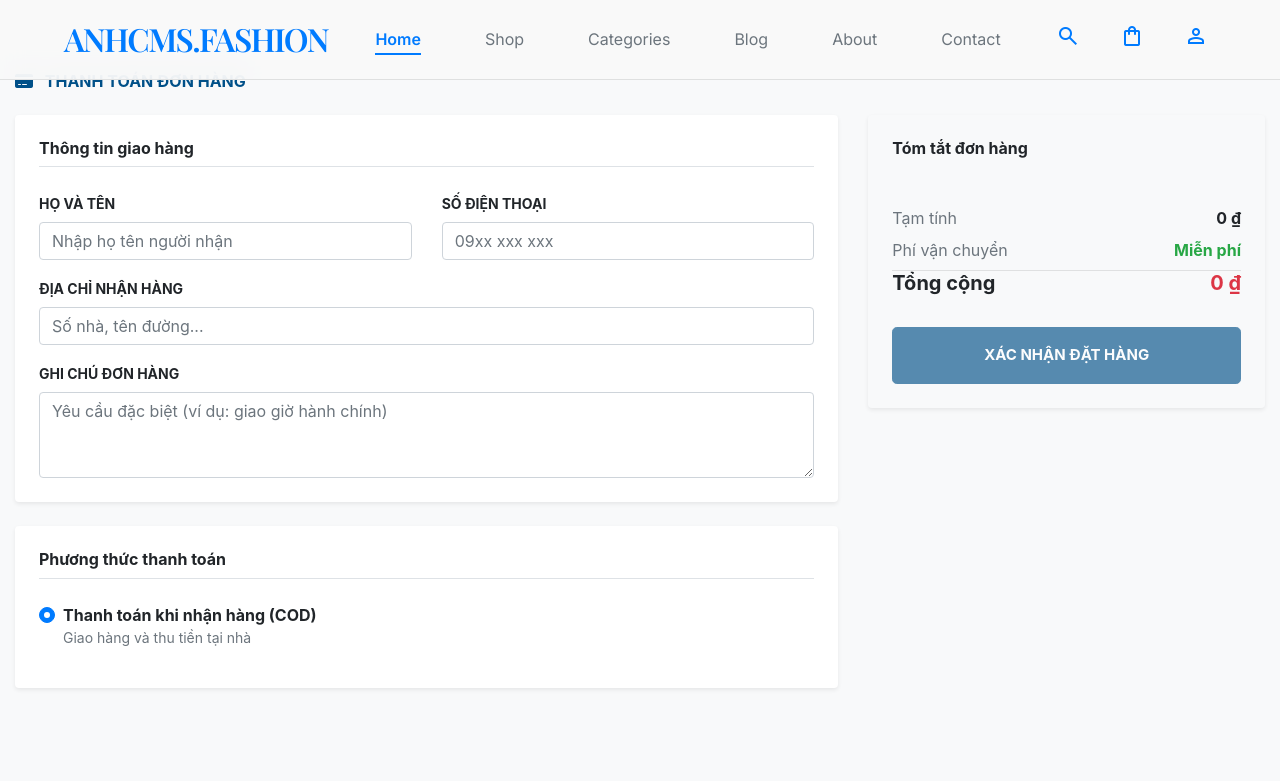
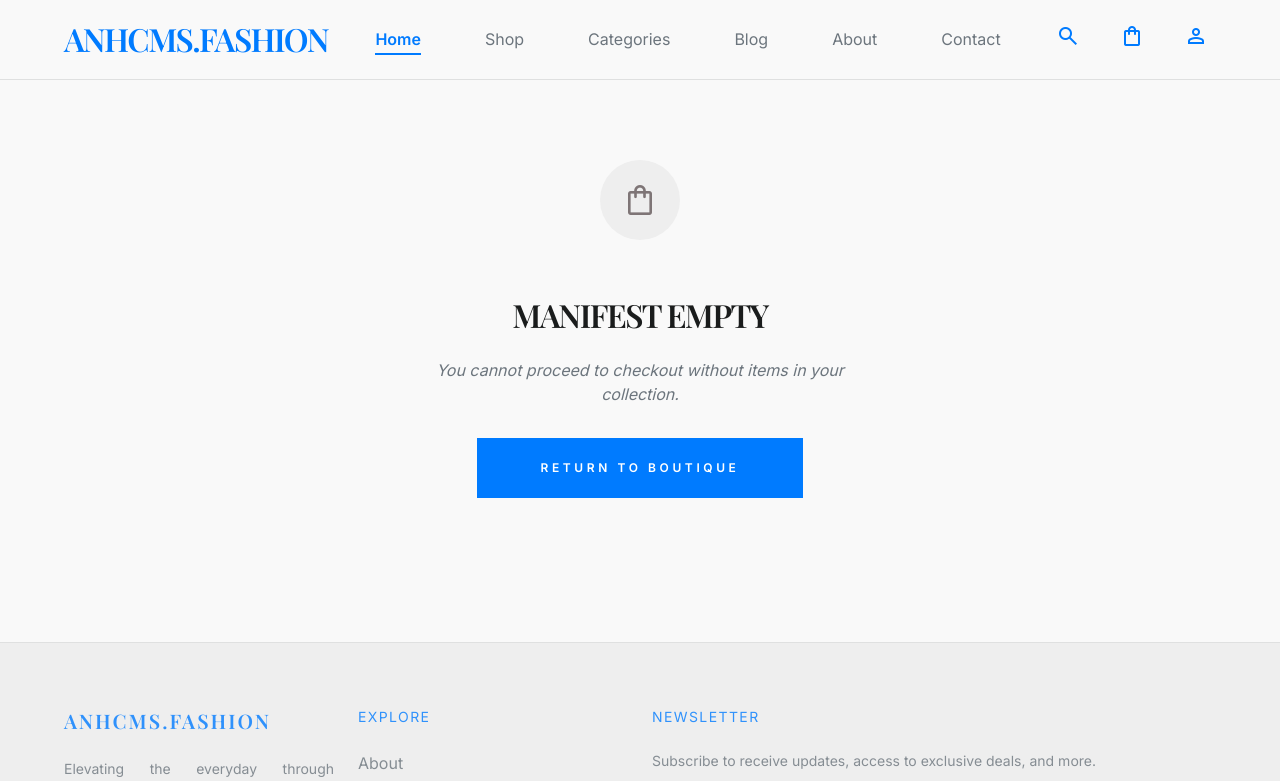
Before and after one commit to PDADucAnh/AnhCMS_Solution, a React (Create React App) app in the folder cms.frontend/: page /checkout in a window 1280 px wide. Shown: the top 781 px of the page. Built offline with nearby package versions, Linux system fonts and the light colour scheme.

Commit message:
Cập nhật frontend: Áp dụng màu đen sang trọng, xóa bộ lọc ảnh, thêm chức năng Mua ngay và làm mới trang chi tiết bài viết

```diff
--- a/cms.frontend/src/pages/checkout/index.jsx
+++ b/cms.frontend/src/pages/checkout/index.jsx
@@ -1,5 +1,5 @@
 import React, { useState } from 'react';
-import { useNavigate } from 'react-router-dom';
+import { useNavigate, Link } from 'react-router-dom';
 import Header from '../../components/Header';
 import Footer from '../../components/Footer';
 import { useCart } from '../../context/CartContext';
@@ -24,19 +24,16 @@ const CheckoutPage = () => {
   const handleSubmitOrder = async (e) => {
     e.preventDefault();
     if (cartItems.length === 0) {
-      alert("Giỏ hàng của bạn đang trống!");
+      alert("Your acquisition manifest is empty.");
       return;
     }
 
     try {
       setLoading(true);
 
-      // Prepare data for API
-      // Since we don't have a login system for Customers yet, we'll use a mocked CustomerId (e.g., 1)
-      // In a real app, this would come from the logged-in user state or a guest registration
       const orderData = {
         customerId: 1, // Mocked ID
-        notes: `Giao đến: ${formData.fullname}, SĐT: ${formData.phone}, ĐC: ${formData.address}. Ghi chú: ${formData.notes}`,
+        notes: `Delivery to: ${formData.fullname}, Contact: ${formData.phone}, Location: ${formData.address}. Narrative: ${formData.notes}`,
         items: cartItems.map(item => ({
           productId: item.id,
           quantity: item.quantity,
@@ -47,134 +44,177 @@ const CheckoutPage = () => {
       const result = await orderService.submitOrder(orderData);
 
       if (result) {
-        alert("Chúc mừng! Đơn hàng của bạn đã được tiếp nhận.");
+        alert("Transaction complete. Your acquisition has been recorded.");
         clearCart();
         navigate('/');
       }
     } catch (error) {
       console.error("Lỗi khi đặt hàng:", error);
-      alert("Có lỗi xảy ra khi xử lý đơn hàng. Vui lòng thử lại.");
+      alert("An error occurred during the transaction. Please try again.");
     } finally {
       setLoading(false);
     }
   };
 
+  if (cartItems.length === 0) {
     return (
-    <>
+      <div className="bg-background text-on-background font-body-md antialiased pt-20 min-vh-100 flex flex-col">
         <Header />
-      <div className="container py-5 mt-4">
-        <h3 className="font-weight-bold mb-4 text-uppercase" style={{ color: '#005088' }}>
-          <i className="fas fa-credit-card mr-2"></i> Thanh toán đơn hàng
-        </h3>
+        <main className="flex-1 flex flex-col items-center justify-center px-margin py-20 text-center space-y-lg">
+          <div className="size-20 bg-surface-container flex items-center justify-center text-outline mb-4 rounded-full">
+            <span className="material-symbols-outlined text-4xl">shopping_bag</span>
+          </div>
+          <div className="space-y-md">
+            <h2 className="font-display-xl text-display-xl-mobile md:text-headline-lg uppercase tracking-tighter">Manifest Empty</h2>
+            <p className="text-secondary italic serif max-w-md mx-auto">You cannot proceed to checkout without items in your collection.</p>
+          </div>
+          <Link to="/shop" className="bg-primary text-on-primary px-xl py-4 font-label-sm text-label-sm uppercase tracking-[0.3em] font-bold hover:bg-neutral-800 transition-all text-decoration-none">
+            Return to Boutique
+          </Link>
+        </main>
+        <Footer />
+      </div>
+    );
+  }
 
-        <form onSubmit={handleSubmitOrder}>
-          <div className="row">
-            <div className="col-lg-8">
-              <div className="card shadow-sm border-0 p-4 mb-4">
-                <h5 className="font-weight-bold mb-4 border-bottom pb-2">Thông tin giao hàng</h5>
-                <div className="row">
-                  <div className="col-md-6 mb-3">
-                    <label className="font-weight-bold small text-uppercase">Họ và tên</label>
+  return (
+    <div className="bg-background text-on-background font-body-md antialiased pt-20">
+      <Header />
+
+      <main className="max-w-[1440px] mx-auto px-margin py-xl">
+        <header className="mb-xl text-center space-y-md">
+            <h3 className="text-label-sm uppercase tracking-[0.3em] text-secondary">Secure Portal</h3>
+            <h2 className="font-display-xl text-display-xl uppercase tracking-tighter">Finalize Acquisition</h2>
+            <div className="w-12 h-0.5 bg-primary mx-auto"></div>
+        </header>
+
+        <form onSubmit={handleSubmitOrder} className="flex flex-col lg:flex-row gap-xl">
+            {/* Left: Shipping Info */}
+            <div className="flex-1 space-y-lg">
+                <div className="bg-surface-container-lowest border border-outline-variant p-xl space-y-xl">
+                    <h5 className="font-display-xl text-headline-sm uppercase tracking-widest border-b border-outline-variant pb-md">Delivery Credentials</h5>
+
+                    <div className="grid grid-cols-1 md:grid-cols-2 gap-lg">
+                        <div className="space-y-sm">
+                            <label className="text-[10px] uppercase tracking-widest text-secondary font-bold">Full Identity Name</label>
                             <input
                                 type="text"
                                 name="fullname"
-                      className="form-control"
-                      placeholder="Nhập họ tên người nhận"
+                                className="w-full bg-surface-container-low border-none focus:ring-1 focus:ring-primary px-md py-4 text-sm font-semibold tracking-widest uppercase placeholder:text-outline-variant"
+                                placeholder="Recipient Name"
                                 required
                                 value={formData.fullname}
                                 onChange={handleInputChange}
                             />
                         </div>
-                  <div className="col-md-6 mb-3">
-                    <label className="font-weight-bold small text-uppercase">Số điện thoại</label>
+                        <div className="space-y-sm">
+                            <label className="text-[10px] uppercase tracking-widest text-secondary font-bold">Telephonic Connection</label>
                             <input
                                 type="text"
                                 name="phone"
-                      className="form-control"
-                      placeholder="09xx xxx xxx"
+                                className="w-full bg-surface-container-low border-none focus:ring-1 focus:ring-primary px-md py-4 text-sm font-semibold tracking-widest uppercase placeholder:text-outline-variant"
+                                placeholder="Contact Number"
                                 required
                                 value={formData.phone}
                                 onChange={handleInputChange}
                             />
                         </div>
                     </div>
-                <div className="mb-3">
-                  <label className="font-weight-bold small text-uppercase">Địa chỉ nhận hàng</label>
+
+                    <div className="space-y-sm">
+                        <label className="text-[10px] uppercase tracking-widest text-secondary font-bold">Physical Residence</label>
                         <input
                             type="text"
                             name="address"
-                    className="form-control"
-                    placeholder="Số nhà, tên đường..."
+                            className="w-full bg-surface-container-low border-none focus:ring-1 focus:ring-primary px-md py-4 text-sm font-semibold tracking-widest uppercase placeholder:text-outline-variant"
+                            placeholder="Delivery Address"
                             required
                             value={formData.address}
                             onChange={handleInputChange}
                         />
                     </div>
-                <div className="mb-0">
-                  <label className="font-weight-bold small text-uppercase">Ghi chú đơn hàng</label>
+
+                    <div className="space-y-sm">
+                        <label className="text-[10px] uppercase tracking-widest text-secondary font-bold">Narrative Notes</label>
                         <textarea
                             name="notes"
-                    className="form-control"
-                    rows="3"
-                    placeholder="Yêu cầu đặc biệt (ví dụ: giao giờ hành chính)"
+                            className="w-full bg-surface-container-low border-none focus:ring-1 focus:ring-primary px-md py-4 text-body-md italic leading-relaxed placeholder:text-outline-variant resize-none"
+                            rows="4"
+                            placeholder="Special delivery instructions..."
                             value={formData.notes}
                             onChange={handleInputChange}
                         ></textarea>
                     </div>
                 </div>
 
-              <div className="card shadow-sm border-0 p-4">
-                <h5 className="font-weight-bold mb-4 border-bottom pb-2">Phương thức thanh toán</h5>
-                <div className="custom-control custom-radio mb-3">
-                  <input type="radio" id="cod" name="payment" className="custom-control-input" defaultChecked />
-                  <label className="custom-control-label" htmlFor="cod">
-                    <strong>Thanh toán khi nhận hàng (COD)</strong>
-                    <p className="text-muted small m-0">Giao hàng và thu tiền tại nhà</p>
+                <div className="bg-surface-container-lowest border border-outline-variant p-xl space-y-lg">
+                    <h5 className="font-display-xl text-headline-sm uppercase tracking-widest border-b border-outline-variant pb-md">Transaction Method</h5>
+                    <label className="flex items-start gap-md p-md border border-primary bg-surface-container-low cursor-pointer">
+                        <div className="flex items-center h-6">
+                            <input type="radio" name="payment" defaultChecked className="size-4 text-primary focus:ring-primary border-primary bg-transparent" />
+                        </div>
+                        <div className="space-y-1">
+                            <span className="text-label-sm uppercase tracking-widest font-bold block">Cash on Delivery (COD)</span>
+                            <span className="text-[10px] text-secondary uppercase tracking-widest block">Settle transaction upon receipt of goods.</span>
+                        </div>
                     </label>
                 </div>
             </div>
+
+            {/* Right: Order Summary */}
+            <aside className="w-full lg:w-96 flex-shrink-0">
+                <div className="bg-surface-container-low border border-outline-variant p-lg space-y-xl sticky top-32">
+                    <h5 className="text-headline-sm uppercase tracking-widest border-b border-outline-variant pb-md">Manifest Overview</h5>
+
+                    <div className="space-y-md border-b border-outline-variant pb-md max-h-60 overflow-y-auto no-scrollbar">
+                        {cartItems.map(item => (
+                            <div className="flex justify-between items-start gap-md" key={item.id}>
+                                <div className="flex-1 space-y-1">
+                                    <span className="text-label-sm uppercase tracking-widest font-bold block">{item.name}</span>
+                                    <span className="text-[10px] text-secondary uppercase tracking-widest block">Qty: {item.quantity}</span>
                                 </div>
-
-            <div className="col-lg-4">
-              <div className="card shadow-sm border-0 bg-light p-4 sticky-top" style={{ top: '100px', zIndex: 1 }}>
-                <h5 className="font-weight-bold mb-4">Tóm tắt đơn hàng</h5>
-                <div className="mb-4">
-                  {cartItems.map(item => (
-                    <div className="d-flex justify-content-between mb-2 small" key={item.id}>
-                      <span className="text-muted">{item.name} x {item.quantity}</span>
-                      <span>{((item.discountPrice || item.price) * item.quantity).toLocaleString()} ₫</span>
+                                <span className="font-bold text-sm">{((item.discountPrice || item.price) * item.quantity).toLocaleString()} ₫</span>
                             </div>
                         ))}
                     </div>
-                <div className="d-flex justify-content-between mb-2">
-                  <span className="text-muted">Tạm tính</span>
-                  <span className="font-weight-bold">{cartTotal.toLocaleString()} ₫</span>
+
+                    <div className="space-y-md">
+                        <div className="flex justify-between items-center text-label-sm uppercase tracking-widest">
+                            <span className="text-secondary">Subtotal</span>
+                            <span className="font-bold">{cartTotal.toLocaleString()} ₫</span>
                         </div>
-                <div className="d-flex justify-content-between mb-2">
-                  <span className="text-muted">Phí vận chuyển</span>
-                  <span className="text-success font-weight-bold">Miễn phí</span>
+                        <div className="flex justify-between items-center text-label-sm uppercase tracking-widest">
+                            <span className="text-secondary">Delivery Insight</span>
+                            <span className="text-primary font-bold uppercase tracking-widest text-[10px]">Complimentary</span>
                         </div>
-                <hr />
-                <div className="d-flex justify-content-between mb-4">
-                  <span className="h5 font-weight-bold">Tổng cộng</span>
-                  <span className="h5 font-weight-bold text-danger">{cartTotal.toLocaleString()} ₫</span>
+                    </div>
+
+                    <div className="border-t border-outline-variant pt-lg flex justify-between items-center">
+                        <span className="text-label-sm uppercase tracking-[0.2em] font-bold">Total Acquisition</span>
+                        <span className="serif text-2xl font-bold">
+                            {cartTotal.toLocaleString()} ₫
+                        </span>
                     </div>
 
                     <button
                         type="submit"
                         disabled={loading || cartItems.length === 0}
-                  className="btn btn-primary btn-lg w-100 font-weight-bold text-uppercase py-3"
-                  style={{ backgroundColor: '#005088', borderColor: '#005088', fontSize: '15px' }}
+                        className="w-full bg-primary text-on-primary py-5 text-label-sm uppercase tracking-[0.3em] font-bold hover:bg-neutral-800 transition-all border-0 outline-none disabled:opacity-50 disabled:cursor-not-allowed"
                     >
-                  {loading ? 'Đang xử lý...' : 'Xác nhận đặt hàng'}
+                        {loading ? 'Processing...' : 'Confirm Transaction'}
                     </button>
+
+                    <div className="bg-white border border-outline-variant p-md flex items-start gap-md">
+                        <span className="material-symbols-outlined text-secondary">lock</span>
+                        <p className="text-[10px] text-secondary uppercase tracking-widest leading-relaxed">Secure end-to-end encryption. Your credentials are protected.</p>
                     </div>
                 </div>
+            </aside>
+        </form>
+      </main>
+
+      <Footer />
     </div>
-        </form>
-      </div>
-      <Footer />
-    </>
   );
 };
 
--- a/cms.frontend/src/pages/home/HeroBanner.jsx
+++ b/cms.frontend/src/pages/home/HeroBanner.jsx
@@ -10,7 +10,7 @@ function HeroBanner() {
                     className="w-full h-full object-cover transition-transform duration-[10s] hover:scale-105"
                     src="https://lh3.googleusercontent.com/aida-public/AB6AXuCqDI7Mz7K5BTIU02aNjpBEWhHAMWivU705BjuekjOzaWv5Ncq4RVM6FLqCQVDkxlst2xznDkIgv_u3I5fCM_COlDOuu5MLopgMKY7TLultFzoPfCdPyoPYgr1Xh6S2cppro04Fx_Bgmph_P3RLcr61NOUPmk3vn7Agh9O-c6znHdPWdT12btWMVa5SQz4029qFLcomV-MB3IUWQINEZLRJUkU2Vo5Q4dEjSJxTNR04fNUX5G4p8twxUkYYOpTk9KvSPxL0JIJVF3o"
                 />
-                <div className="absolute inset-0 bg-black/20"></div>
+                <div className="absolute inset-0 bg-black/10"></div>
             </div>
             <div className="relative z-10 text-center px-margin max-w-3xl">
                 <h1 className="font-display-xl text-display-xl md:text-display-xl text-white mb-md tracking-tighter uppercase drop-shadow-md">THE NEW ELEGANCE</h1>
```
Also changed, not shown: cms.frontend/src/components/PostCard.jsx (+4 -4 lines), cms.frontend/src/components/ProductCard.jsx (+29 -10 lines), cms.frontend/src/pages/blog-detail/index.jsx (+66 -22 lines), cms.frontend/src/pages/product-detail/index.jsx (+14 -3 lines), 1 other file (tests, documents, lock files or other folders). Lines whose indentation alone changed are shown as unchanged.
